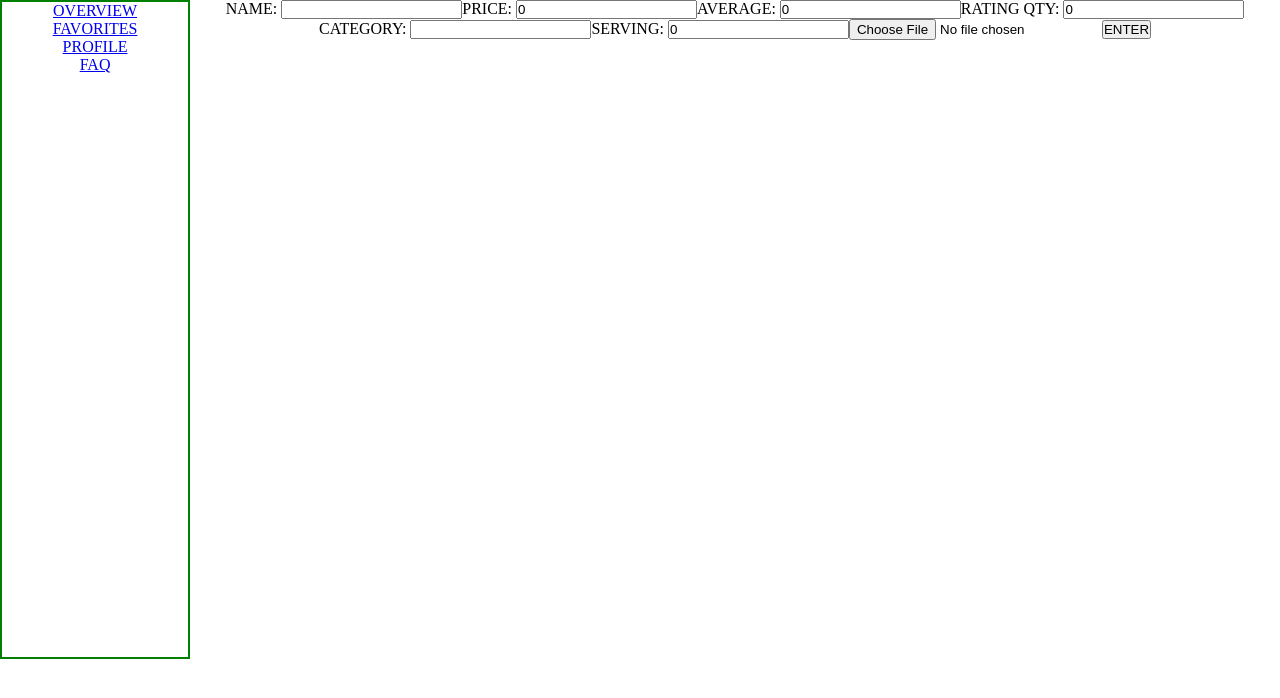
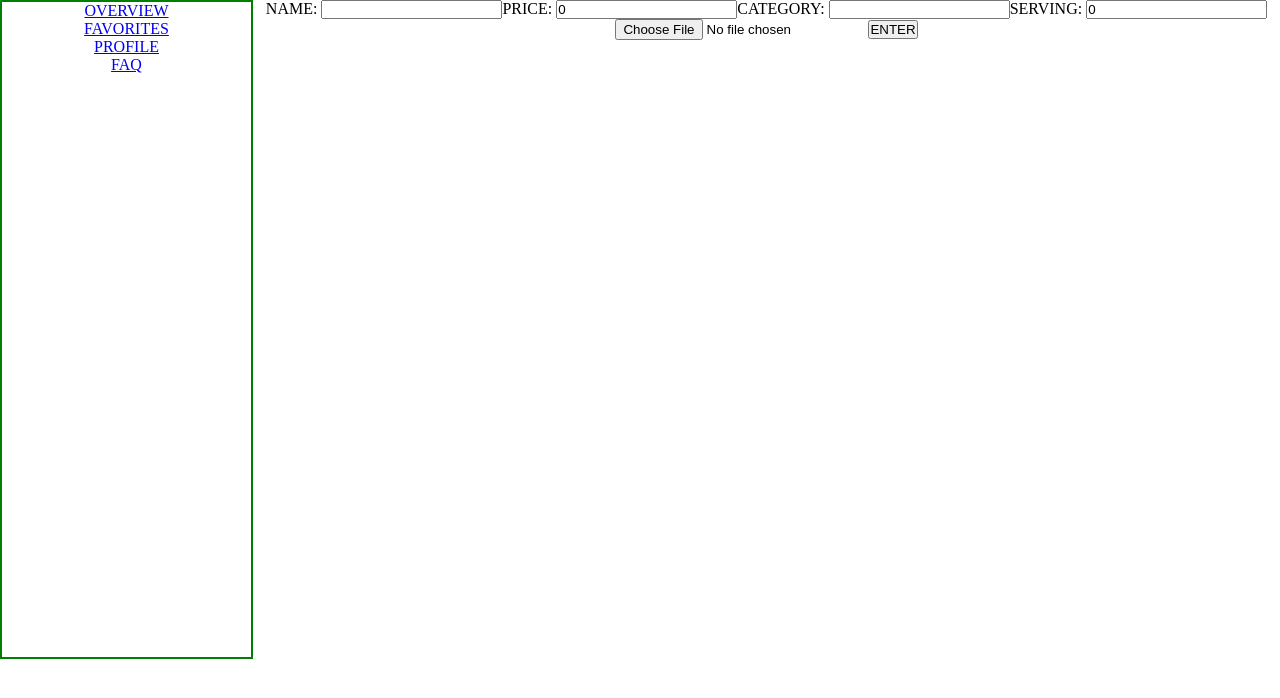
Before and after one commit to dev-sydney/BISUTORO-APP, a React (Create React App) app in the folder client/: page /mealform in a window 1280 px wide. Shown: the top 698 px of the page. Built offline with nearby package versions, Linux system fonts and the light colour scheme.

Commit message:
Got rid of some irrelevant input fields

```diff
--- a/client/src/components/MealForm.jsx
+++ b/client/src/components/MealForm.jsx
@@ -15,8 +15,7 @@ const MealForm = () => {
     serving: 0,
   });
 
-  const { name, price, ratingsAverage, ratingsQuantity, category, serving } =
-    meal;
+  const { name, price, category, serving } = meal;
 
   const onChange = (e) => {
     const numericFields = [
@@ -55,20 +54,6 @@ const MealForm = () => {
         <input type="text" name="name" value={name} onChange={onChange} />
         <label>PRICE: </label>
         <input type="number" name="price" value={+price} onChange={onChange} />
-        <label>AVERAGE: </label>
-        <input
-          type="number"
-          name="ratingsAverage"
-          value={+ratingsAverage}
-          onChange={onChange}
-        />
-        <label>RATING QTY: </label>
-        <input
-          type="number"
-          name="ratingsQuantity"
-          value={+ratingsQuantity}
-          onChange={onChange}
-        />
         <label>CATEGORY: </label>
         <input
           type="text"
```
